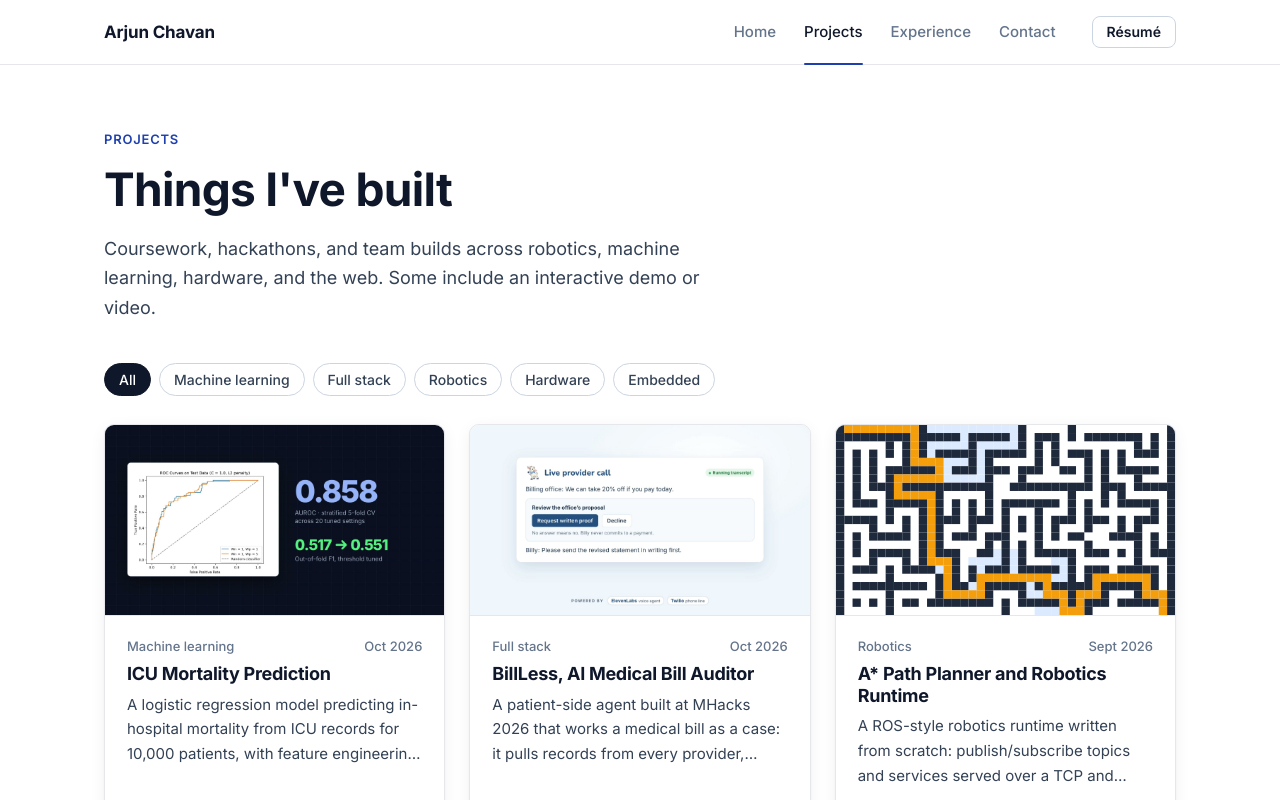
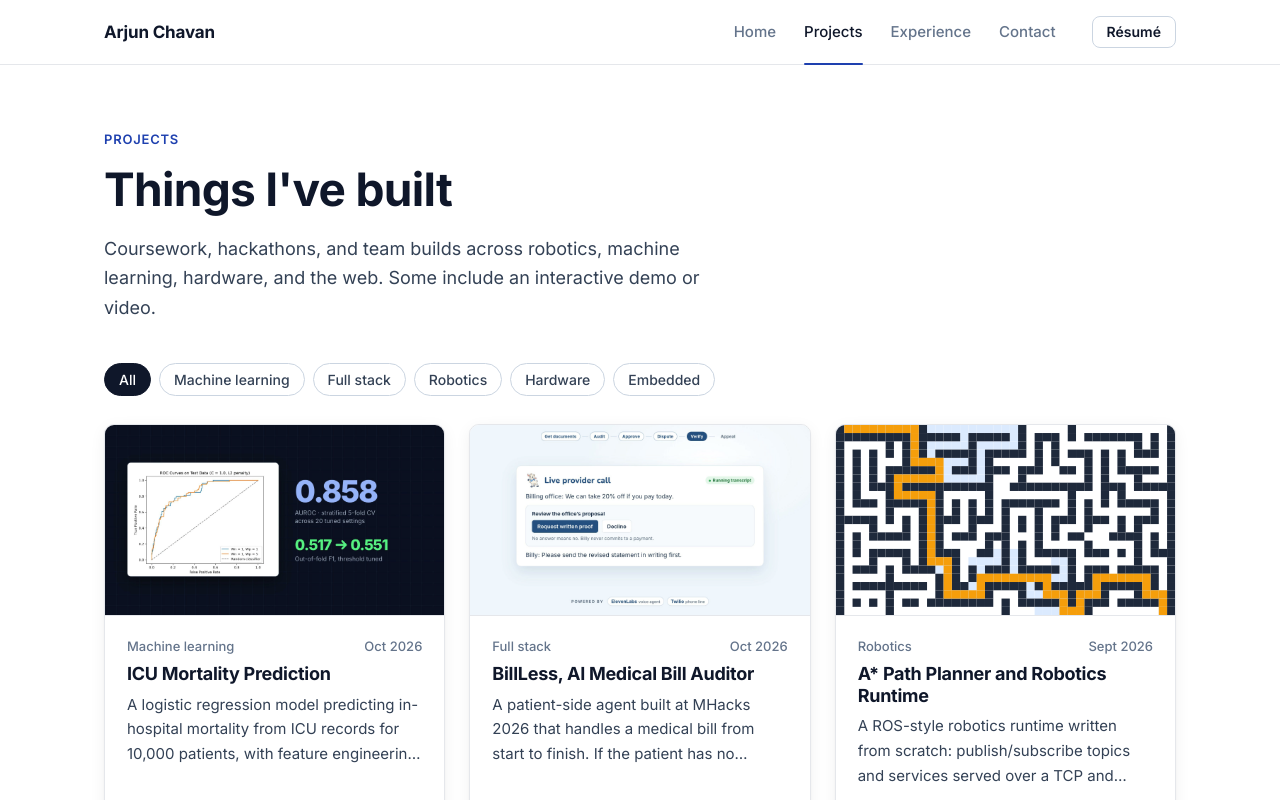
Before and after one commit to ArjunChavan2/portfolio, a React (Vite) app: page /projects in a window 1280 px wide. Shown: the top 800 px of the page. Built offline with nearby package versions, Linux system fonts and the light colour scheme.

Commit message:
Show BillLess end to end, starting with the EOB request

```diff
--- a/src/data/projects.js
+++ b/src/data/projects.js
@@ -70,17 +70,19 @@ const DETAILS = {
     slug: 'billless',
     category: 'Full stack',
     summary:
-      'A patient-side agent built at MHacks 2026 that works a medical bill as a case: it pulls records from every provider, audits the '
-      + 'itemized bill against the insurer\'s explanation of benefits with rules that cite every line, asks the patient for approval over '
-      + 'iMessage, calls the billing office with a voice agent the patient controls, and drafts denial appeals backed by those records.',
+      'A patient-side agent built at MHacks 2026 that handles a medical bill from start to finish. If the patient has no explanation of '
+      + 'benefits, it first drafts a letter asking the insurer for one. Then it audits the bill against records from every provider with '
+      + 'rules that cite every line, asks the patient for approval over iMessage, disputes the charges by letter or by a phone call the '
+      + 'patient controls, verifies the corrected bill, and appeals denials with evidence.',
     highlight: { value: '3 checks', label: 'Duplicates, over-balance, and unrecorded charges' },
-    media: { type: 'video', src: asset('media/billless.mp4'), poster: asset('media/billless-poster.jpg'), caption: 'One case end to end on the project\'s synthetic demo patient: cited findings, iMessage approval, a patient-controlled call, and a denial appeal.' },
+    media: { type: 'video', src: asset('media/billless.mp4'), poster: asset('media/billless-poster.jpg'), caption: 'One case start to finish on the project\'s synthetic demo patient: EOB request, cited findings, iMessage approval, a patient-controlled call, and a denial appeal.' },
     howItWorks: [
+      'Get documents: if the patient has no EOB, BillLess drafts a letter asking the insurer for it; if they only have a balance statement, it asks the provider for the itemized bill.',
+      'Read: Grok or Gemini reads the bill and EOB, and the patient confirms every field before anything is checked.',
       'Records: FinchNode pulls the patient\'s records from every provider they have seen (two clinics in the demo).',
-      'Read: Grok or Gemini reads the itemized bill and EOB, and the patient confirms every field before anything is checked.',
       'Audit: TypeScript rules flag duplicate charges, amounts above the EOB balance, and charges with no matching record, each citing its bill line, EOB line, or record. The AI never writes a finding.',
       'Approve: Billy, the agent, texts the patient over iMessage with choices and answers "why was this flagged?" from the citations. Nothing is sent without approval.',
-      'Call: an ElevenLabs voice agent calls billing over Twilio. Offers appear as choices on the patient\'s screen, no answer means no, and the agent never commits to a payment.',
+      'Dispute: a cited dispute letter or email to the billing office, or a call from an ElevenLabs voice agent over Twilio. On a call, offers appear as choices on the patient\'s screen, no answer means no, and the agent never commits to a payment.',
       'Verify: savings count only with a revised statement or written proof; questioned, offered, and confirmed amounts are tracked separately.',
       'Appeal: for a denial, the insurer\'s criteria are matched to records from every provider and the appeal cites each one, or a doctor request is drafted when evidence is missing.',
     ],
```
Also changed, not shown: public/media/billless-poster.jpg, 1 other file (tests, documents, lock files or other folders).
